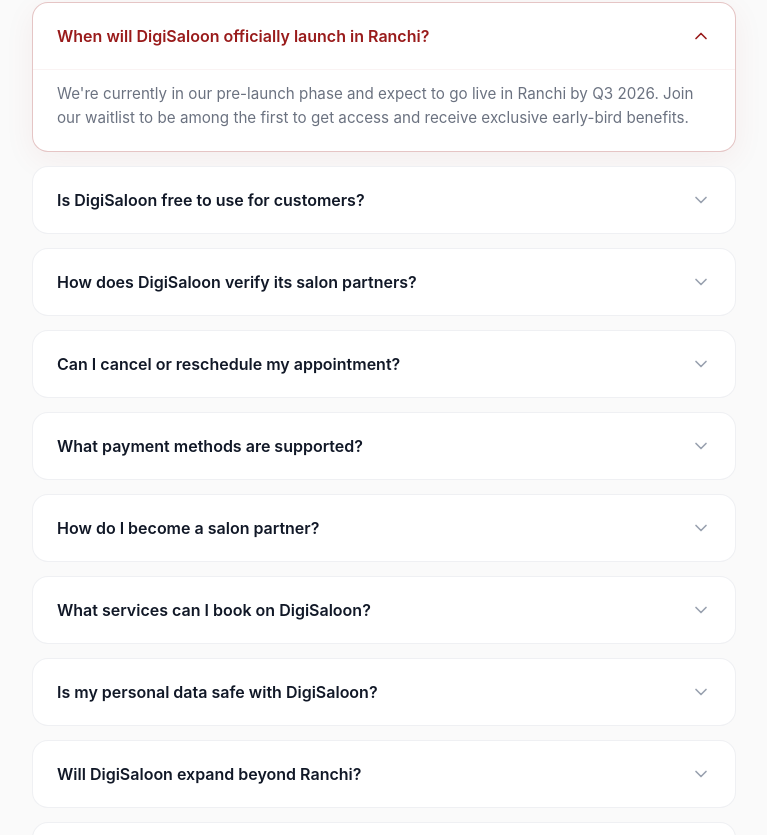
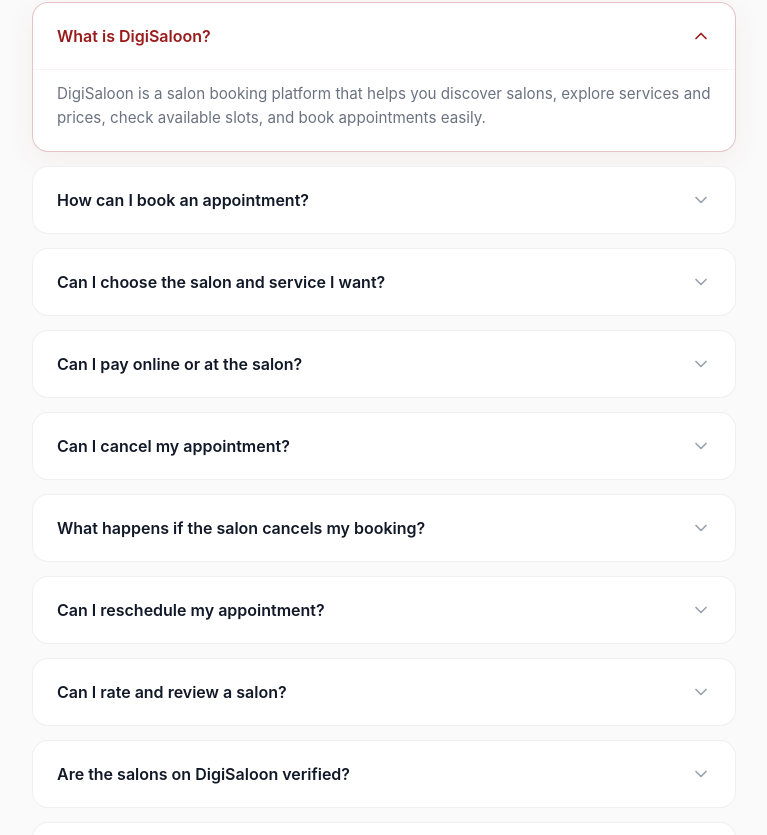
Before and after one commit to mayankl001/Digi, a React (Vite) app: page / in a window 1280 px wide. Shown: the part 5964-6799 px from the top of the page, without its empty margins (256-1023 px from the left). Built offline with nearby package versions, Linux system fonts and the light colour scheme; no server answers; the database is empty.

Commit message:
update FAQ

```diff
--- a/src/app/components/FAQ.tsx
+++ b/src/app/components/FAQ.tsx
@@ -4,16 +4,16 @@ import { AnimateIn } from "./AnimateIn";
 import { motion, AnimatePresence } from "motion/react";
 
 const faqs = [
-  { q: "When will DigiSaloon officially launch in Ranchi?", a: "We're currently in our pre-launch phase and expect to go live in Ranchi by Q3 2026. Join our waitlist to be among the first to get access and receive exclusive early-bird benefits." },
-  { q: "Is DigiSaloon free to use for customers?", a: "Absolutely! Downloading and using DigiSaloon is completely free for customers. You can discover salons, browse services, check availability, and book appointments at zero cost." },
-  { q: "How does DigiSaloon verify its salon partners?", a: "Every salon goes through a rigorous verification process — including license checks, physical inspection, hygiene standards review, and staff credential verification — before being listed on the platform." },
-  { q: "Can I cancel or reschedule my appointment?", a: "Yes! You can cancel or reschedule your appointment up to 2 hours before the scheduled time through the app — free of charge. Last-minute cancellations may incur a small fee depending on the salon's policy." },
-  { q: "What payment methods are supported?", a: "DigiSaloon supports all major payment methods including UPI (PhonePe, GPay, Paytm), debit/credit cards, net banking, and cash payment at the salon. Your payment data is 100% secure and encrypted." },
-  { q: "How do I become a salon partner?", a: "Click 'Become a Partner' or 'Partner With Us' anywhere on the page, fill in your salon details, and our team will reach out within 24 hours for onboarding. Early partners get priority placement, free listing, and dedicated support." },
-  { q: "What services can I book on DigiSaloon?", a: "From haircuts, coloring, and styling to facials, massages, manicures, pedicures, waxing, and bridal packages — DigiSaloon covers the full spectrum of beauty and wellness services." },
-  { q: "Is my personal data safe with DigiSaloon?", a: "Yes. We take data privacy extremely seriously. Your personal information is encrypted, never sold to third parties, and protected under our comprehensive privacy policy. We comply with all applicable Indian data protection laws." },
-  { q: "Will DigiSaloon expand beyond Ranchi?", a: "Ranchi is our launch city, and we plan to expand to other Tier-2 cities across Jharkhand and India in the next 12–18 months. If you're from another city, join the waitlist and we'll notify you when we reach your area." },
-  { q: "What happens after I join the waitlist?", a: "You'll receive an instant confirmation email with your waitlist position. As a waitlist member, you'll get early access to the app, exclusive launch offers, priority booking privileges, and a chance to be a founding member of the DigiSaloon community." },
+  { q: "What is DigiSaloon?", a: "DigiSaloon is a salon booking platform that helps you discover salons, explore services and prices, check available slots, and book appointments easily." },
+  { q: "How can I book an appointment?", a: "Simply select your preferred salon, choose a service, select an available date and time, and confirm your booking through DigiSaloon." },
+  { q: "Can I choose the salon and service I want?", a: "Yes. You can browse available salons and select the services that best suit your requirements." },
+  { q: "Can I pay online or at the salon?", a: "Yes. Depending on the salon and booking, you can either pay online during booking or choose the Pay at Salon option." },
+  { q: "Can I cancel my appointment?", a: "Yes. You can cancel eligible bookings from the app. Applicable cancellation charges and refunds are based on DigiSaloon's Cancellation & Refund Policy." },
+  { q: "What happens if the salon cancels my booking?", a: "If a salon cancels your confirmed booking, you are eligible for a 100% refund, subject to the applicable refund process." },
+  { q: "Can I reschedule my appointment?", a: "Rescheduling may be available depending on the salon's availability and the booking conditions. You can check available options from your booking details." },
+  { q: "Can I rate and review a salon?", a: "Yes. Customers can rate and review a salon after completing an eligible booking." },
+  { q: "Are the salons on DigiSaloon verified?", a: "DigiSaloon works with salon partners who complete the required onboarding and verification process before being listed on the platform." },
+  { q: "How can I contact DigiSaloon Support?", a: "For assistance with bookings, payments, cancellations, refunds, or other issues, you can contact DigiSaloon Support through the contact options available on our website or app." },
 ];
 
 export function FAQ() {
```
